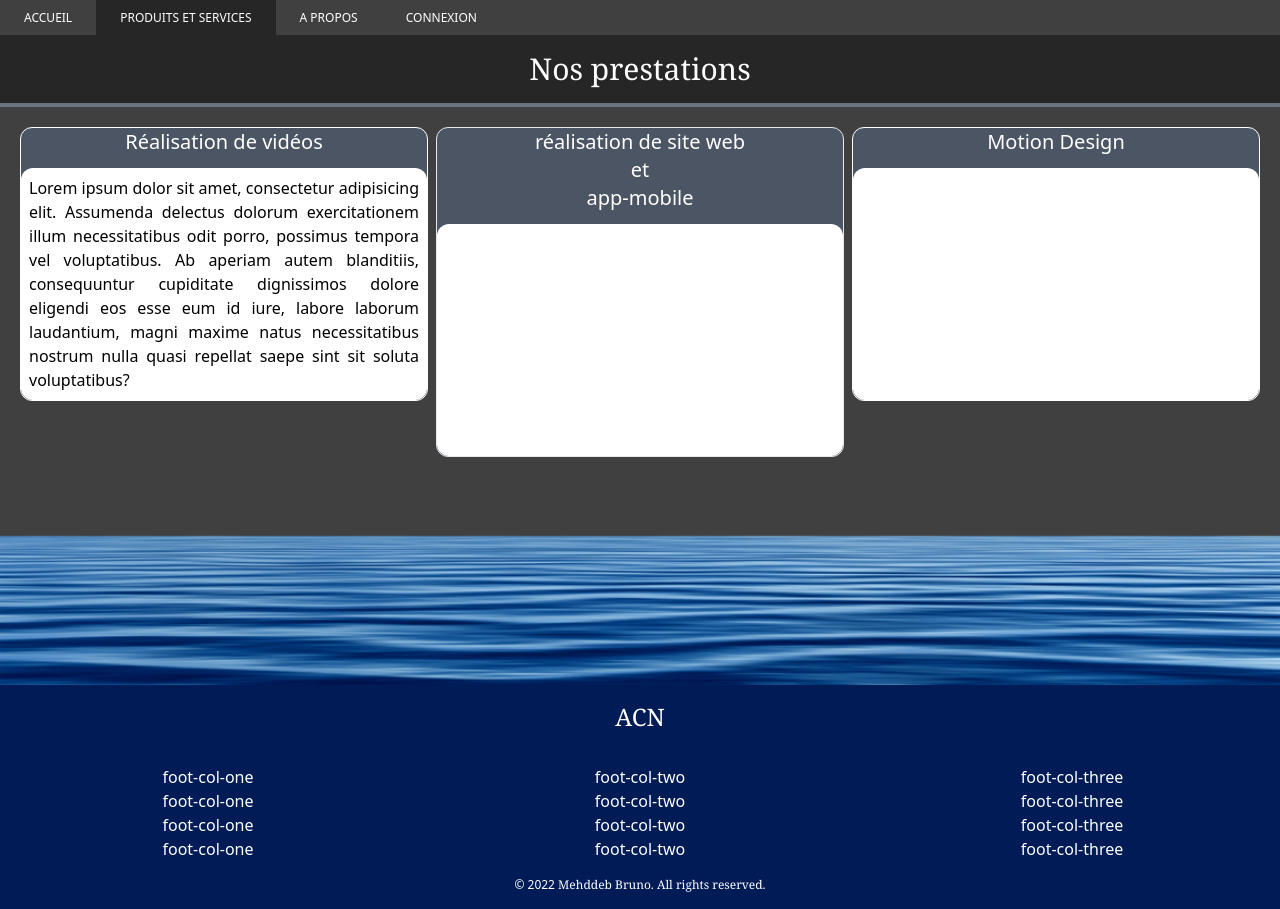
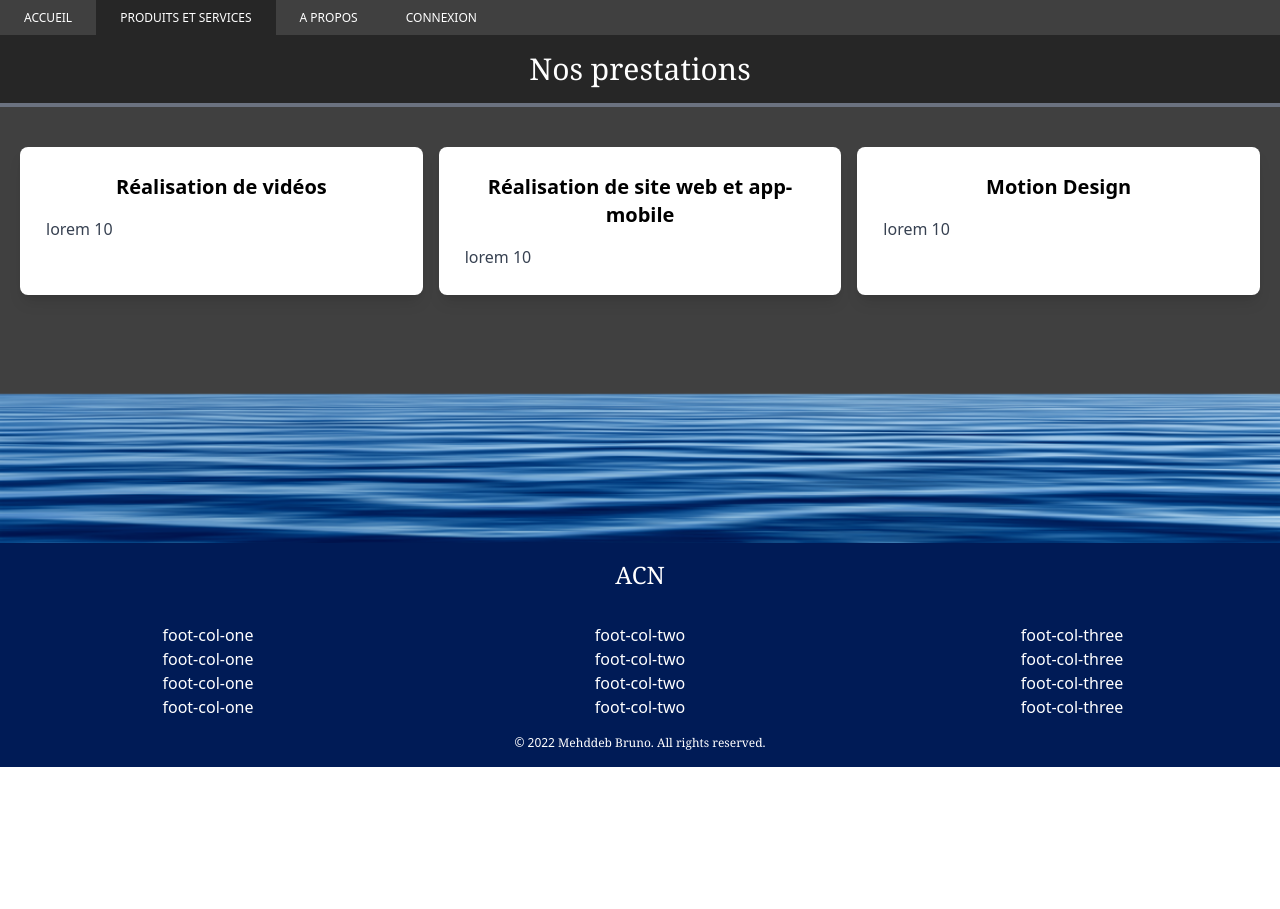
Before and after one commit to bsao17/AtlanteVideo_Client_ReactTS, a React (Create React App) app: page /product in a window 1280 px wide. After the commit the page ends 800 px from the top, so only its background shows below. Built offline with nearby package versions, Linux system fonts and the light colour scheme; what tw-elements would draw is missing.

Commit message:
feat: update product page

```diff
--- /dev/null
+++ b/src/components/telephone.tsx
@@ -0,0 +1,10 @@
+import React from "react";
+
+export const Telephone: React.FC = ()=>{
+	return (
+		<div>
+			<img src="" alt="téléphone"/>
+		</div>
+
+	)
+}
--- a/src/pages/Introduction.tsx
+++ b/src/pages/Introduction.tsx
@@ -1,10 +1,12 @@
 import React from "react";
 import {IntroAnimation} from "../components/IntroAnimation/IntroAnimation";
 import styles from "./style/introduction.module.scss"
+import {Telephone} from "../components/telephone";
 
 const Introduction: React.FC = () => {
     return (
             <div id={styles.animation}>
+                <Telephone/>
                 <IntroAnimation/>
             </div>
         )
--- a/src/pages/Product.tsx
+++ b/src/pages/Product.tsx
@@ -1,28 +1,44 @@
 import React from "react";
-import {TitleCard} from "../components";
-import {FunctionComponent} from "react";
+import { TitleCard } from "../components";
+import { FunctionComponent } from "react";
 
-
-const Product: FunctionComponent = ()=>{
+const Product: FunctionComponent = () => {
     return (
         <div>
-            <TitleCard title="Nos prestations"/>
-            <div className="flex items-stretch  items-center gap-2 m-5 ">
-                <div className="h-full w-1/3 bg-gray-600 border border-white rounded-xl ">
-                    <h3 className="sm:text-sm lg:text-xl text-center text-white mb-3">Réalisation de vidéos</h3>
-                    <div className="bg-white rounded-xl text-black text-justify p-2">Lorem ipsum dolor sit amet, consectetur adipisicing elit. Assumenda delectus dolorum exercitationem illum necessitatibus odit porro, possimus tempora vel voluptatibus. Ab aperiam autem blanditiis, consequuntur cupiditate dignissimos dolore eligendi eos esse eum id iure, labore laborum laudantium, magni maxime natus necessitatibus nostrum nulla quasi repellat saepe sint sit soluta voluptatibus?</div>
-                </div>
-                <div className="h-full w-1/3 bg-gray-600 border hover:border-white rounded-xl ">
-                    <h3 className="sm:text-sm lg:text-xl text-center text-white mb-3">réalisation de site web <br/> et <br/> app-mobile</h3>
-                    <div className="text-black bg-white rounded-xl text-white text-justify p-2">Lorem ipsum dolor sit amet, consectetur adipisicing elit. Aliquid aut beatae, consectetur dolor facere libero perferendis quae quis recusandae repudiandae tempore voluptatibus. Aspernatur distinctio in iste magni nobis obcaecati tenetur ut? Ad asperiores debitis dicta dolorem ducimus eaque harum laboriosam libero molestias perferendis, perspiciatis possimus quae quis quisquam repellat, sint?</div>
-                </div>
-                <div className="h-full w-1/3 bg-gray-600 border border-white rounded-xl ">
-                    <h3 className="sm:text-sm lg:text-xl text-center text-white mb-3">Motion Design</h3>
-                    <div className=" text-black bg-white rounded-xl text-white text-justify p-2">Lorem ipsum dolor sit amet, consectetur adipisicing elit. Aut delectus dignissimos dolores, esse eum facere ipsum molestiae, nam officiis quia quibusdam quis quos repellendus sapiente similique totam veritatis? Architecto deleniti distinctio doloribus dolorum est explicabo impedit sint sunt tempora ullam. Blanditiis quae, rem? Ad commodi corporis obcaecati perspiciatis similique soluta?</div>
-                </div>
+            <TitleCard title="Nos prestations" />
+            <div className="grid grid-cols-1 md:grid-cols-2 lg:grid-cols-3 gap-4 mx-5 my-10">
+                {services.map((service, index) => (
+                    <div
+                        key={index}
+                        className="bg-white shadow-lg rounded-lg p-6 border-2 border-transparent hover:border-primary transition duration-300 ease-in"
+                    >
+                        <h3 className="text-xl font-semibold text-center text-primary mb-4">
+                            {service.title}
+                        </h3>
+                        <p className="text-justify text-gray-700">{service.description}</p>
+                    </div>
+                ))}
             </div>
         </div>
     );
 };
 
+const services = [
+    {
+        title: "Réalisation de vidéos",
+        description:
+        "lorem 10"
+    },
+    {
+        title: "Réalisation de site web et app-mobile",
+        description:
+        "lorem 10"
+    },
+    {
+        title: "Motion Design",
+        description:
+        "lorem 10"
+    },
+];
+
 export default Product;
```
